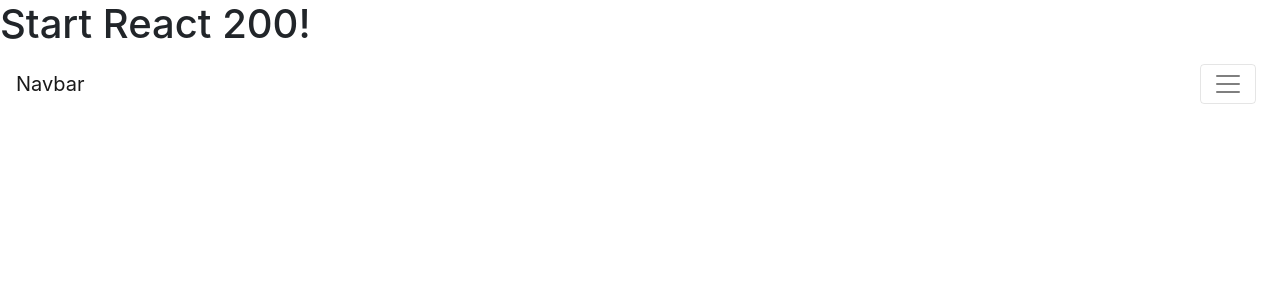
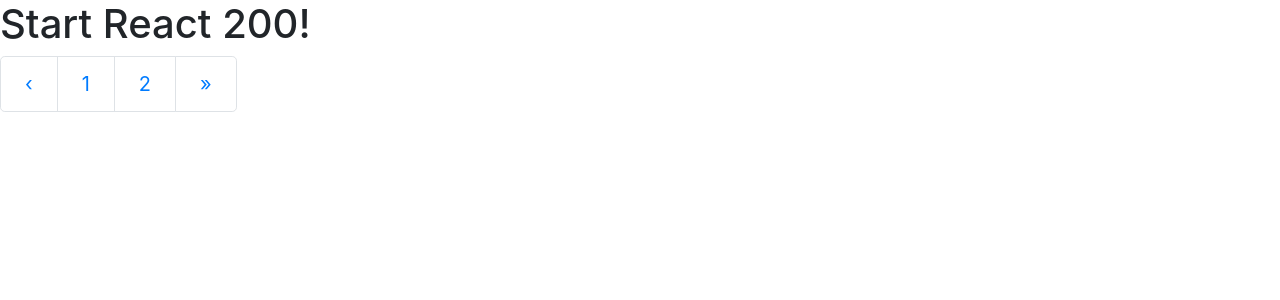
Before and after one commit to leejungyeoul/react200, a React (Create React App) app in the folder client/: page / in a window 1280 px wide. Shown: the top 300 px of the page. Built offline with nearby package versions, Linux system fonts and the light colour scheme.

Commit message:
050. reactstrap Pagination 사용하기

```diff
--- a/client/src/App.js
+++ b/client/src/App.js
@@ -1,12 +1,12 @@
 import React from 'react';
-import Navbar from './R049_ReactstrapNavbar'
+import Pagination from './R050_ReactstrapPagination'
 import 'bootstrap/dist/css/bootstrap.css'
 
 function App() {
   return (
     <div>
       <h1>Start React 200!</h1>
-      <Navbar/>
+      <Pagination/>
     </div>
   );
 }
--- a/client/src/R049_ReactstrapNavbar.js
+++ /dev/null
@@ -1,36 +0,0 @@
-import React, { Component } from 'react';
-import { Collapse, Navbar, NavbarToggler, NavbarBrand, Nav, NavItem, NavLink } from 'reactstrap';
-
-class R048_ReactstrapModal extends Component {
-  constructor(props) {
-    super(props);
-    this.state = { collapsed: false }
-  }
-
-  toggle = () => {
-    this.setState({collapsed: !this.state.collapsed})
-  }
-
-  render() {
-    return (
-      <>
-      <Navbar color="faded" light>
-        <NavbarBrand href="/" className="mr-auto">Navbar</NavbarBrand>
-        <NavbarToggler onClick={this.toggle} className="mr-2" />
-        <Collapse isOpen={this.state.collapsed} navbar>
-          <Nav navbar>
-            <NavItem>
-              <NavLink href="#">react</NavLink>
-            </NavItem>
-            <NavItem>
-              <NavLink href="http://example.com/">200</NavLink>
-            </NavItem>
-          </Nav>
-        </Collapse>
-      </Navbar>
-      </>
-   )
-  }
-}
-
-export default R048_ReactstrapModal;
--- /dev/null
+++ b/client/src/R050_ReactstrapPagination.js
@@ -0,0 +1,31 @@
+import React, { Component } from 'react';
+import { Pagination, PaginationItem, PaginationLink } from 'reactstrap';
+
+class R048_ReactstrapModal extends Component {
+  pagination = (type) => {
+    alert("Go "+type)
+  }
+
+  render() {
+    return (
+      <>
+      <Pagination size="lg" aria-label="Page navigation example">
+        <PaginationItem>
+          <PaginationLink previous onClick={e => this.pagination("previous")} />
+        </PaginationItem>
+        <PaginationItem>
+          <PaginationLink onClick={e => this.pagination("1")}>1</PaginationLink>
+        </PaginationItem>
+        <PaginationItem>
+          <PaginationLink onClick={e => this.pagination("2")}>2</PaginationLink>
+        </PaginationItem>
+        <PaginationItem>
+          <PaginationLink last onClick={e => this.pagination("last")} />
+        </PaginationItem>
+      </Pagination>
+      </>
+   )
+  }
+}
+
+export default R048_ReactstrapModal;
```
